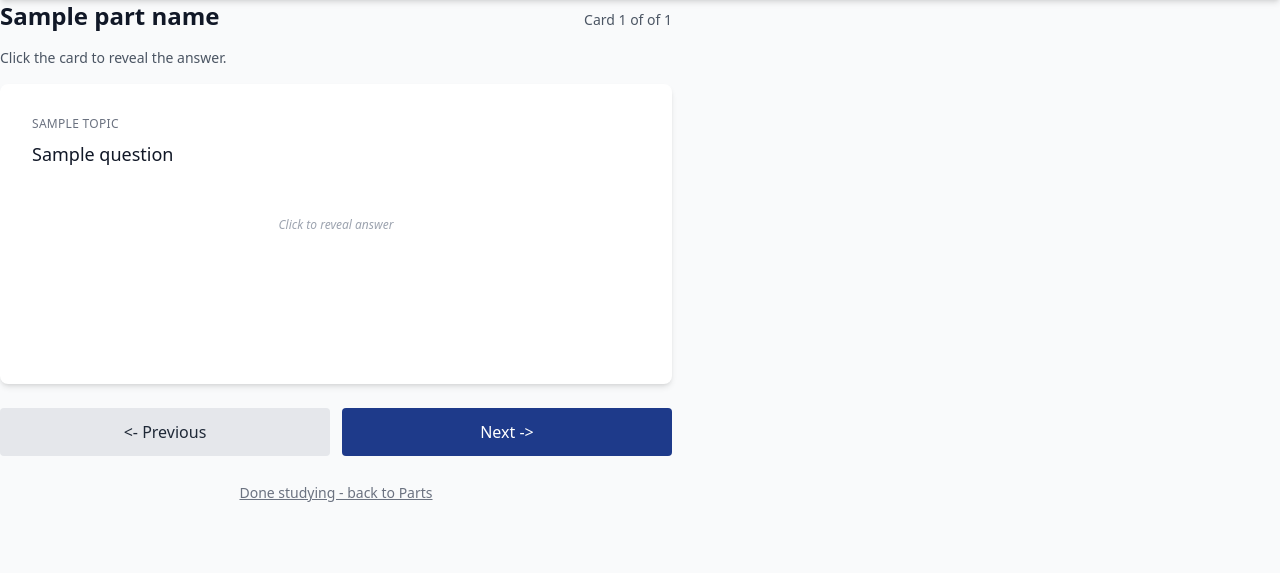
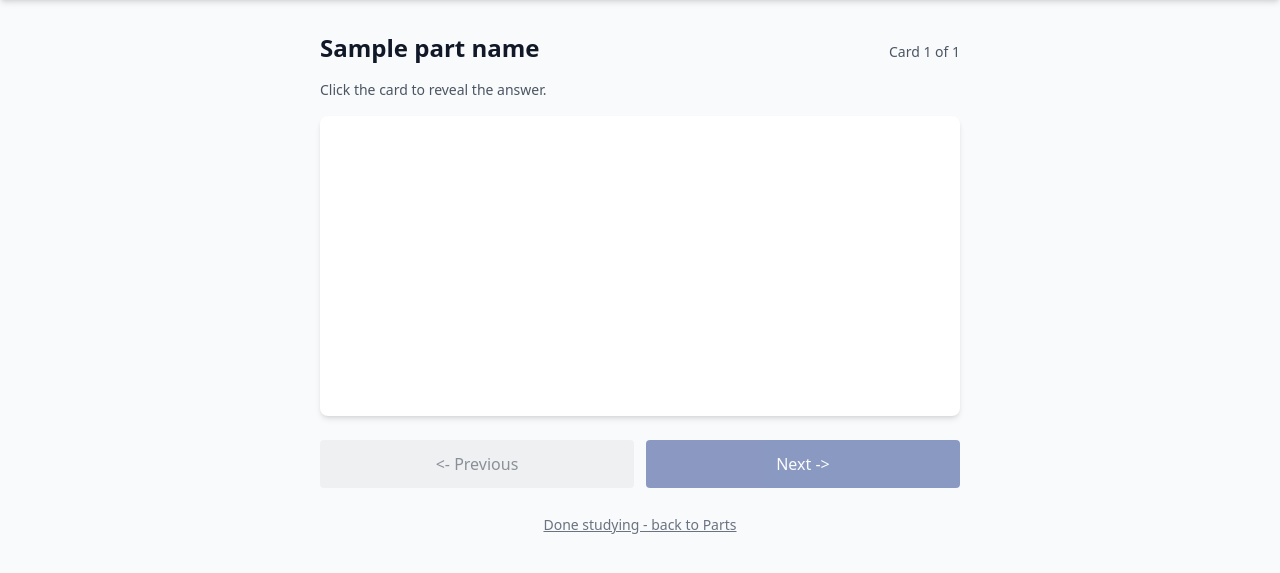
Before and after one commit to pchambers27/far-rfo-study-app, a Flask app: template templates/learn_part.html in a window 1280 px wide. Shown: the part 52-625 px from the top of the page. Run offline with Flask 3, Linux system fonts and the light colour scheme; the template is opened without the code that fills it: most values are stand-ins (such as "Sample title", 1, 10 or a date in 2020); some libraries are stand-ins or nearby versions.

Commit message:
Update study and learning pages to fix bugs and improve navigation
Fixes multiple bugs in `templates/learn_part.html` including Jinja syntax errors, typos, and incorrect JavaScript selectors/template literals. Also adjusts the navigation links in `templates/study.html`.

Replit-Commit-Author: Agent
Replit-Commit-Session-Id: eb057148-5490-4672-b1cf-c319321d5f23
Replit-Commit-Checkpoint-Type: full_checkpoint
Replit-Commit-Event-Id: ada6a694-7bae-4da2-b1e2-604816a52b5b
Replit-Commit-Screenshot-Url: https://storage.googleapis.com/screenshot-production-us-central1/2927a7cb-7a5c-40ab-b3ae-26025dba71e2/eb057148-5490-4672-b1cf-c319321d5f23/9tUAUuG
Replit-Helium-Checkpoint-Created: true

```diff
--- a/templates/learn_part.html
+++ b/templates/learn_part.html
@@ -17,10 +17,10 @@
             <a href="/learn" class="text-sm underline hover:opacity-75"><- Back to Study Mode</a>
           </div>
         </nav>
-        <main class=max-w-2xl mx-auto px-4 py-8">
+        <main class="max-w-2xl mx-auto px-4 py-8">
           <div class = "mb-4 flex items-baseline justify-between">
-            <h2 class="text-2xl font-bold text-gray-900" id="counter">{{ part_name }}</h2>
-            <span class="text-sm text-gray-600" id="counter">Card 1 of  of {{ questions|length }}</span>
+            <h2 class="text-2xl font-bold text-gray-900">{{ part_name }}</h2>
+            <span class="text-sm text-gray-600" id="counter">Card 1 of {{ questions|length }}</span>
           </div>
           <p class="text-sm text-gray-600 mb-4">Click the card to reveal the answer.</p>
 
@@ -39,10 +39,10 @@
                   </li>
                   {% endfor %}
                 </ul>
-                { elif q.qtype == "true_false" %}
+                {% elif q.qtype == "true_false" %}
                 <div class="flex gap-3 mt-auto">
-                  <div class="flex-1 px-6 py-3 border border-gray-300 roudned text-center text-gray-800 font-medium">True</div>
-                  <div class="flex-1 px-6 py-3 border border-gray-300 roudned text-center text-gray-800 font-medium">False</div>
+                  <div class="flex-1 px-6 py-3 border border-gray-300 rounded text-center text-gray-800 font-medium">True</div>
+                  <div class="flex-1 px-6 py-3 border border-gray-300 rounded text-center text-gray-800 font-medium">False</div>
           </div>
           {% endif %}
                 <p class="text-xs text-gray-400 italic mt-6 text-center"> Click to reveal answer</p>
@@ -70,7 +70,7 @@
             <button onclick="nextCard()" class="flex-1 px-6 py-3 bg-blue-900 text-white rounded hover:bg-blue-800 transition font-medium disabled:opacity-50" id="next-btn">Next -></button>
              </div>
              <p class="mt-6 text-center">
-               <a href="learn" class="text-sm text-gray-500 hover:text-gray-700 underline">Done studying - back to Parts</a>
+               <a href="/learn" class="text-sm text-gray-500 hover:text-gray-700 underline">Done studying - back to Parts</a>
              </p>
               </main>
                <script>
@@ -84,12 +84,12 @@
                  }
                  function showCard(index) {
                    document.querySelectorAll('.card-container').forEach(c => c.classList.add('hidden'));
-                   const target = document.querySelector('[data-card-index="${index}"]');
+                   const target = document.querySelector(`[data-card-index="${index}"]`);
                    target.classList.remove('hidden');
-                   target.querySelector('/card-front').classList.add('hidden');
+                   target.querySelector('.card-front').classList.add('hidden');
                    target.querySelector('.card-back').classList.add('hidden');
-                   document.getElementById('counter').textContent = 'Card ${index + 1} of ${totalCards}';
-                   document.getElementbyId('prev-btn').disabled = (index === 0):
+                   document.getElementById('counter').textContent = `Card ${index + 1} of ${totalCards}`;
+                   document.getElementById('prev-btn').disabled = (index === 0);
                    document.getElementById('next-btn').disabled = (index === totalCards - 1);
                  }
                  function nextCard() {
--- a/templates/study.html
+++ b/templates/study.html
@@ -9,7 +9,7 @@
 <p class="mb-6 text-sm">
     <a href="/stats" class="text-blue-700 hover:text-blue-900 underline">View My Performance</a>
 </p>
-< p class="mb-4 text-sm">
+<p class="mb-4 text-sm">
     <a href="/learn" class="text-blue-700 hover:text-blue-900 underline">Study Mode (read qeustions without quizzing) -></a>
 </p>
 <body class="bg-gray-50 min-h-screen">
```
